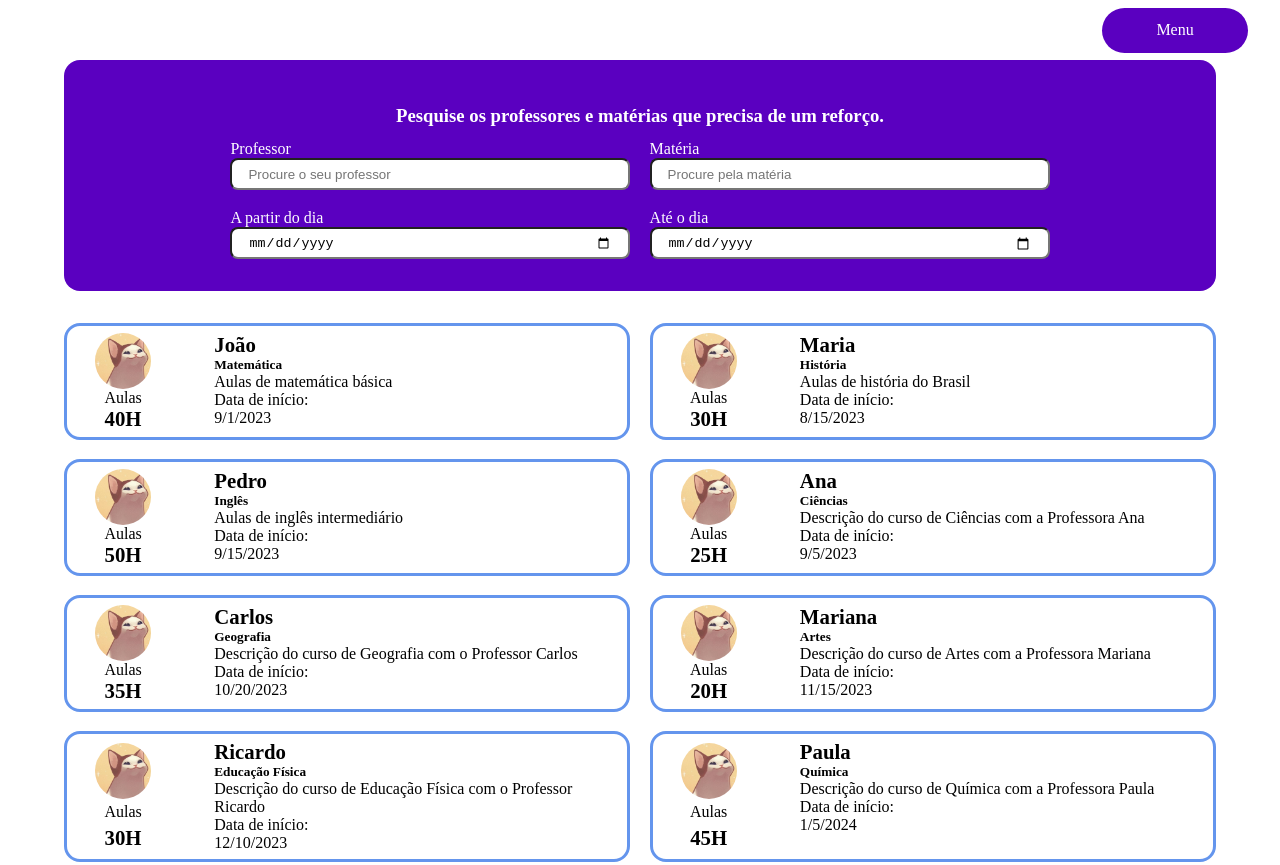
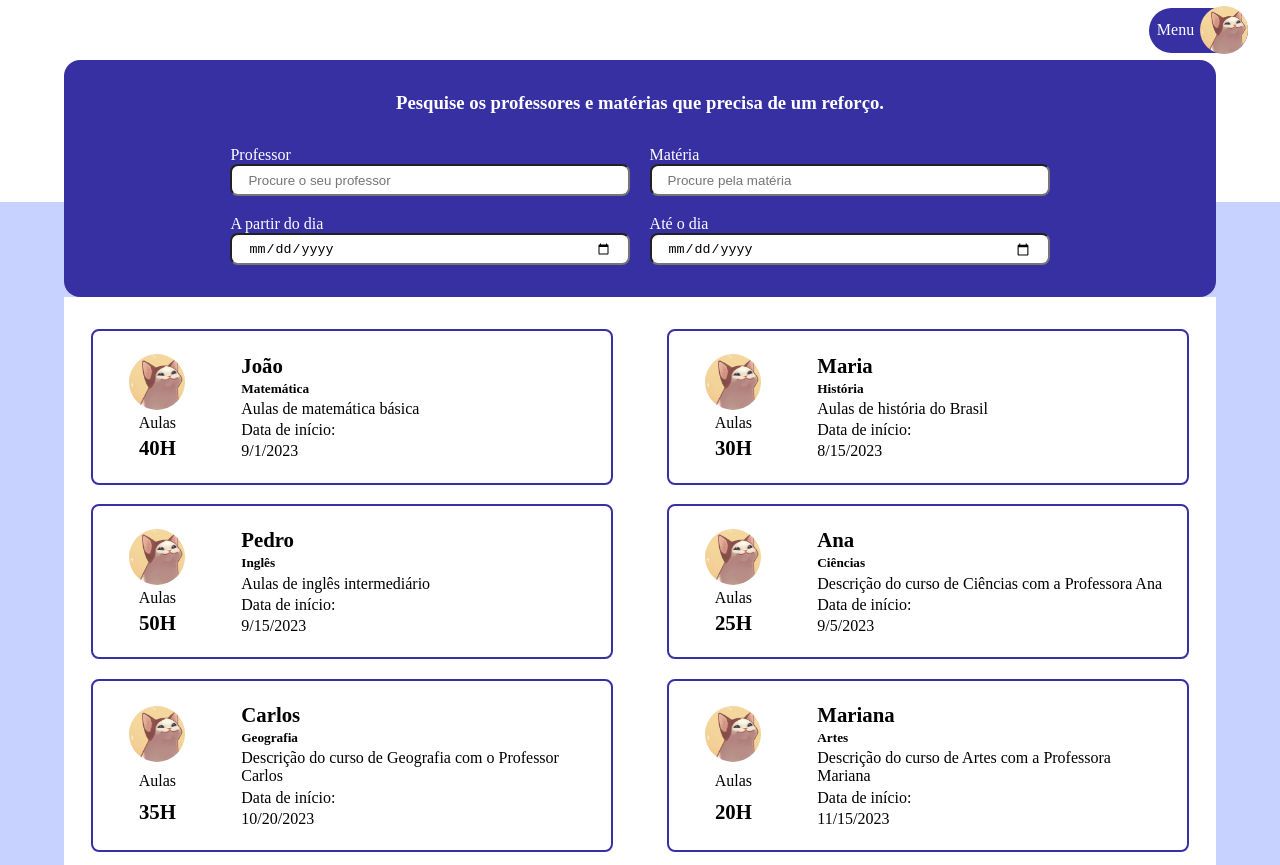
Before and after one commit to GabrielaJung/testeMarcaRS_filtros, a plain HTML site: page index.html in a window 1280 px wide. Shown: the top 865 px of the page. Drawn offline with Linux system fonts and the light colour scheme.

Commit message:
filtros, estrutura e estilização prontos

```diff
--- a/index.html
+++ b/index.html
@@ -14,6 +14,7 @@
         <div class="menuzinho">
             <div class="botaoMenu">
                 <span class="spanMenu">Menu</span>
+                <img class="perfil-menu" src="assets/perfil.jpg" alt="perfil">
             </div>
         </div>
     </div>
--- a/script.js
+++ b/script.js
@@ -15,13 +15,14 @@ const cursos = [
 // BUSCA A DIV COM ID #cards DO HTML
 const divCards = document.querySelector('#cards');
 
-// RENDERIZA CARDS DINAMICAMENTE
+// FUNÇÃO RENDERIZA CARDS DINAMICAMENTE
 function renderizaCards(cards){
+    // RETIRA TODOS OS ELEMENTOS DA TELA
     divCards.innerHTML = ''
 
     cards.forEach(curso => {
 
-        //CRIANDO DIVS PARA CADA CARD
+        //CRIA DIVS COM CLASSES PARA CADA CARD
         const card = document.createElement('div');
         card.classList.add('card');
 
@@ -64,12 +65,13 @@ function renderizaCards(cards){
         const inicioCurso = document.createElement('p');
         inicioCurso.textContent = "Data de início:"
         inicioCurso.classList.add('inicioCurso');
+
         const dataInicio = document.createElement('p');
+
+        // .toLocaleString TRANSFORMA FORMATAÇÃO DA  DATA PARA O PADRÃO LOCAL (BRASIL)
         const dataInicioPadronizada = curso.dataInicio.toLocaleDateString()
         dataInicio.textContent = dataInicioPadronizada;
         dataInicio.classList.add('dataInicio');
-
-
 
         //COLOCA CARDS NO HTML
         divImg.append(foto, aulas, cargaHoraria);
@@ -82,9 +84,10 @@ function renderizaCards(cards){
     });
 }
 
+// PRIMEIRA CHAMADA DA FUNÇÃO QUE RENDERIZA TODOS OS CARDS NA TELA INICIALMENTE
 renderizaCards(cursos);
 
-// FUNCTION FILTRAR CARDS
+// FUNÇÃO FILTRAR CARDS
 function filtrarCards(){
 
     // PEGA O VALOR ESCRITO OU SELECIONADO PELO USUÁRIO NOS INPUTS
@@ -94,8 +97,8 @@ function filtrarCards(){
     const inputDataFinal = new Date(document.querySelector('#inputDataFinal').value);
 
 
-    //SE O INPUT ESTIVER VAZIO, RENDERIZA TODOS OS CARDS
-    if(inputProfes == '' && inputMateria == ''/* && inputDataInicial == '' && inputDataFinal == ''*/){
+    //SE TODOS OS INPUTS ESTIVEREM VAZIOS, RENDERIZA TODOS OS CARDS
+    if(inputProfes == '' && inputMateria == '' && inputDataInicial == '' && inputDataFinal == ''){
         renderizaCards(cursos);
     } else {
 
@@ -103,7 +106,7 @@ function filtrarCards(){
         const filtroCards = cursos.filter(curso =>{
 
             // ---------------------------------------------------------------- PROFES
-            //TRANSFORMA VALOR DO INPUT E NOME PROFESSOR PARA LOWER CASE
+            //TRANSFORMA VALOR DO INPUT E NOME PROFESSOR PARA LOWER CASE --> mais fácil verificação
             const inputProfesLower = inputProfes.toLowerCase();
             const objProfeLower = curso.nomeProfe.toLowerCase();
 
@@ -113,60 +116,20 @@ function filtrarCards(){
             const objMateriaLower = curso.materia.toLowerCase();
 
             // ---------------------------------------------------------------- DATAS
-            //BUSCA DATA INICIAL DOS CARDS
+            //BUSCA DATA INICIAL DOS CARDS DO OBJETO
             const dataCard = curso.dataInicio;
-            console.log(dataCard)
 
-            // PEGA DIA, MES E ANO DA DATA DO OBJETO
-            const dataCardDia = dataCard.getDate();
-            const dataCardMes = dataCard.getMonth();
-            const dataCardAno = dataCard.getFullYear();
-
-            //  PEGA DIA, MES E ANO DA DATA DO INPUT INICIAL
-            const dataInicialDia = inputDataInicial.getDate();
-            const dataInicialMes = inputDataInicial.getMonth();
-            const dataInicialAno = inputDataInicial.getFullYear();
-
-            //  PEGA DIA, MES E ANO DA DATA DO INPUT FINAL
-            const dataFinalDia = inputDataFinal.getDate();
-            const dataFinalMes = inputDataFinal.getMonth();
-            const dataFinalAno = inputDataFinal.getFullYear();
-
-            //VERIFICAÇÕES INPUT INCLUI DADOS? SE SIM, RETORNA APENAS CARDS FILTRADOS
+            //VERIFICA SE OS INPUTS CONTÉM INFORMAÇÕES DO OBJETO/CARD SE SIM, RETORNA APENAS CARDS FILTRADOS
             if(
                 ((objProfeLower.includes(inputProfesLower)) || (inputProfesLower.length == 0)) &&
-                ((objMateriaLower.includes(inputMateriaLower)) || (inputMateriaLower.length == 0))  &&
-                ((dataCardDia >= dataInicialDia && dataCardDia <= dataFinalDia))
+                ((objMateriaLower.includes(inputMateriaLower)) || (inputMateriaLower.length == 0)) &&
+                ((inputDataInicial <= dataCard) || (inputDataInicial == "Invalid Date"))  &&
+                ((inputDataFinal >= dataCard) || (inputDataFinal == "Invalid Date"))
             ) return true;
 
         });
 
-        console.log(filtroCards)
         renderizaCards(filtroCards);
 
-        // const filtroMaterias = cursos.filter(curso => {
-        //     //AGORA, COM AS MATÉRIAS
-        //     const inputMateriaLower = inputMateria.toLowerCase();
-        //     const objMateriaLower = curso.materia.toLowerCase();
-        //     if((objMateriaLower.includes(inputMateriaLower)) || (inputMateriaLower.length == 0)){
-        //         filtrados.push(curso);
-        //         return true;
-        //     }
-        // })
-
-        //filtrados += filtroMaterias;
-
-        //RENDERIZA CARDS FILTRADOS
     }
 }
-
-
-
-
-
-//pega valor do input e coloca no console---> testes
-// const dataInicial = document.getElementById("inputDataInicial");
-// console.log(dataInicial.value)
-
-// const profe = document.getElementById("inputProfe");
-// console.log(profe.value)
--- a/style.css
+++ b/style.css
@@ -6,6 +6,8 @@
 .menu{
     display: flex;
     justify-content: center;
+    flex-direction: row ;
+    background-color: #fff;
 }
 
 .menuzinho{
@@ -17,37 +19,49 @@
 }
 
 .botaoMenu{
-    background-color: rgb(90, 0, 192);
-    width: 12%;
+    background-color: rgb(55, 48, 163);
+    width: 6.2rem;
     height: 75%;
     border-radius: 50px;
     display: flex;
-    justify-content: space-around;
+    justify-content: flex-end;
     align-items: center;
 }
 
 .spanMenu{
     color: #fff;
+    flex: 1;
+    padding: 0.5rem;
+}
 
+.perfil-menu{
+    display: flex;
+    justify-content: flex-end;
+    width: 3rem;
+    height: 3rem;
+    border-radius: 100%;
+    object-fit: cover;
+    flex: 1;
+    position: absolute;
 }
 
 .pesquisaMain{
     display: flex;
     justify-content: center;
     width: 100%;
-
+    background: linear-gradient( rgba(255, 255, 255, 1) 60%, rgba(199, 210, 254, 1)40% );
 }
 
 .pesquisaCardsMain{
     width: 90%;
-    background-color: rgb(90, 0, 192);
+    background-color: rgb(55, 48, 163);
     display: flex;
     justify-content: space-evenly;
     flex-direction: column;
     border-radius: 1rem;
     padding-top: 2rem;
     padding-bottom: 2rem;
-
+    gap: 2rem;
 }
 
 
@@ -56,7 +70,6 @@
 }
 
 h3{
-    height: 3rem;
     color: #fff;
     display: flex;
     justify-content: center;
@@ -90,26 +103,28 @@ h3{
     width: 100%;
     display: flex;
     justify-content: center;
-
+    background-color: rgba(199, 210, 254, 1);
 }
 
 #cards{
-    margin-top: 2rem;
     width: 90%;
-    display: flex;
-    flex-wrap: wrap;
-    gap: 1.2rem;
-    justify-content: flex-start;
-    /* flex-direction: column; */
+    display: grid;
+    grid-template-columns: repeat(2, 1fr);
+    border-radius: 0 0 1rem 1rem;
+    justify-items: center;
+    grid-row-gap: 1.2rem;
+    padding: 2rem 0 1rem 0;
+    background-color: #fff;
 }
 
 .card{
-    width: calc(50% - 0.9737rem);
-    border: solid cornflowerblue;
-    border-radius: 1rem;
+    width: calc(90% - 2rem);
+    border: solid rgb(55, 48, 163) 0.125rem;
+    border-radius: 0.5rem;
     display: grid;
     grid-template-columns: 20% auto;
     gap: 1.8rem;
+    padding: 1rem;
 }
 
 .cardFoto{
@@ -128,6 +143,7 @@ h3{
     flex-direction: column;
     flex: 1;
     padding: 0.4rem;
+    gap: 0.2rem;
 }
 
 .cargaHoraria{
@@ -142,4 +158,8 @@ h3{
 
 .divElementos{
     padding: 0.4rem;
+    display: flex;
+    flex-direction: column;
+    justify-content: space-around;
+    gap: 0.2rem
 }
```
